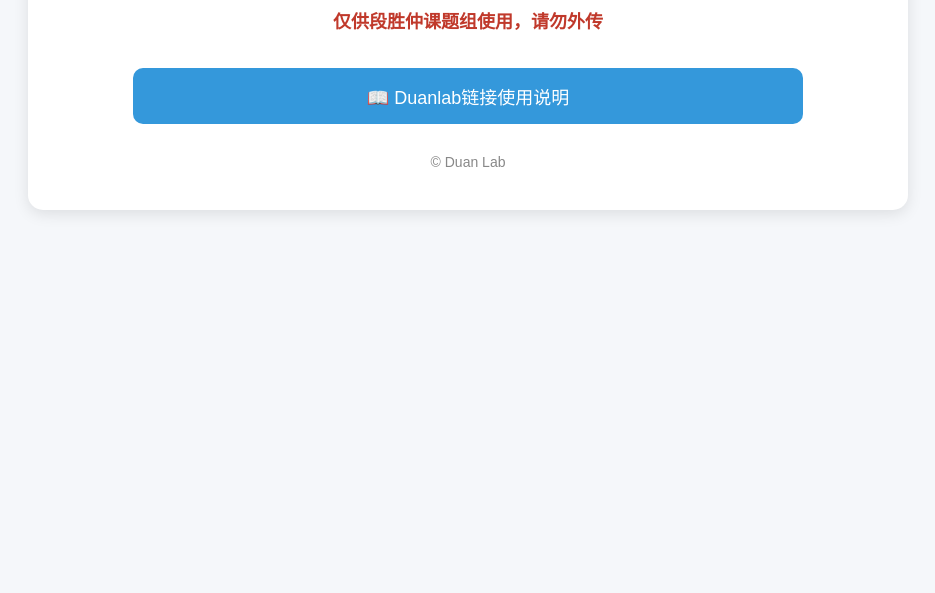
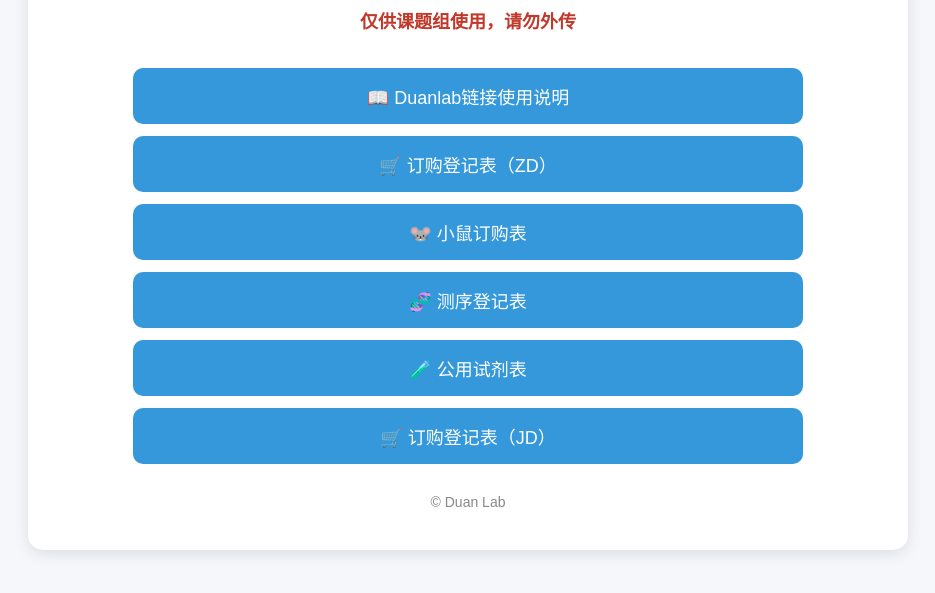
Before and after one commit to Labwork0504/Duan, a plain HTML site: page index.html in a window 1280 px wide. Shown: the part 141-734 px from the top of the page, without its empty margins (172-1107 px from the left). Drawn offline with Linux system fonts and the light colour scheme.

Commit message:
Update index.html

```diff
--- a/index.html
+++ b/index.html
@@ -69,11 +69,32 @@
     <h1>Duan Lab</h1>
 
     <div class="notice">
-        仅供段胜仲课题组使用，请勿外传
+        仅供课题组使用，请勿外传
     </div>
 
     <a class="link-button" href="https://docs.qq.com/doc/DZmFHeUhOcVdJRlBN" target="_blank">
         📖 Duanlab链接使用说明
+    </a>
+
+    <a class="link-button" href="https://docs.qq.com/sheet/DZnNYYWRoclRsQ2ds" target="_blank">
+        🛒 订购登记表（ZD）
+    </a>
+
+    <a class="link-button" href="https://docs.qq.com/sheet/DZkZna056T3JIRXZO" target="_blank">
+        🐭 小鼠订购表
+    </a>
+
+    <a class="link-button" href="https://docs.qq.com/sheet/DZnp1bFVLVXNGaVNo" target="_blank">
+        🧬 测序登记表
+    </a>
+
+    <a class="link-button" href="https://docs.qq.com/sheet/DZmtYSnJxVVZYUUln" target="_blank">
+        🧪 公用试剂表
+    </a>
+
+    <a class="link-button" href="https://docs.qq.com/sheet/DZmxVbElzb3pWRlBD" target="_blank">
+        🛒 订购登记表（JD）
+
     </a>
 
     <div class="footer">
```
